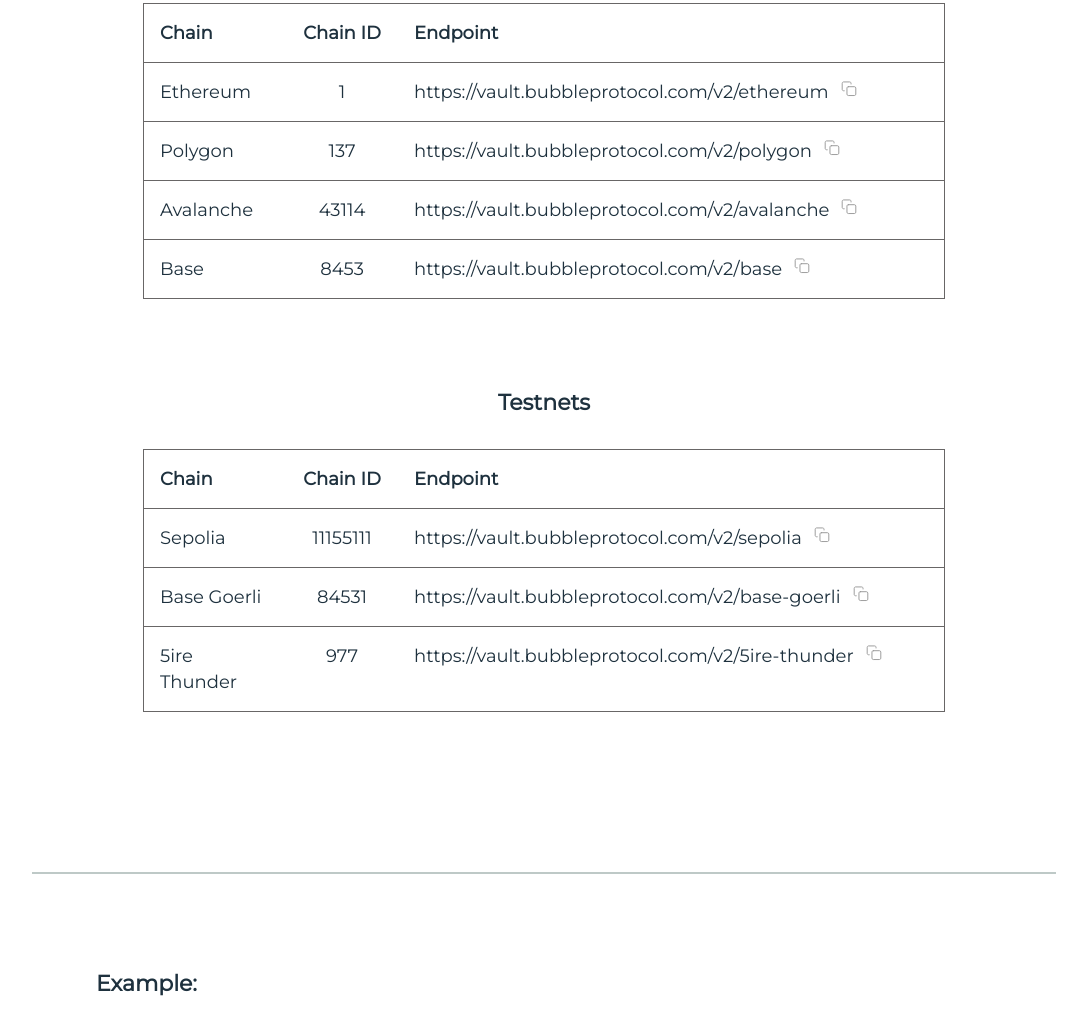
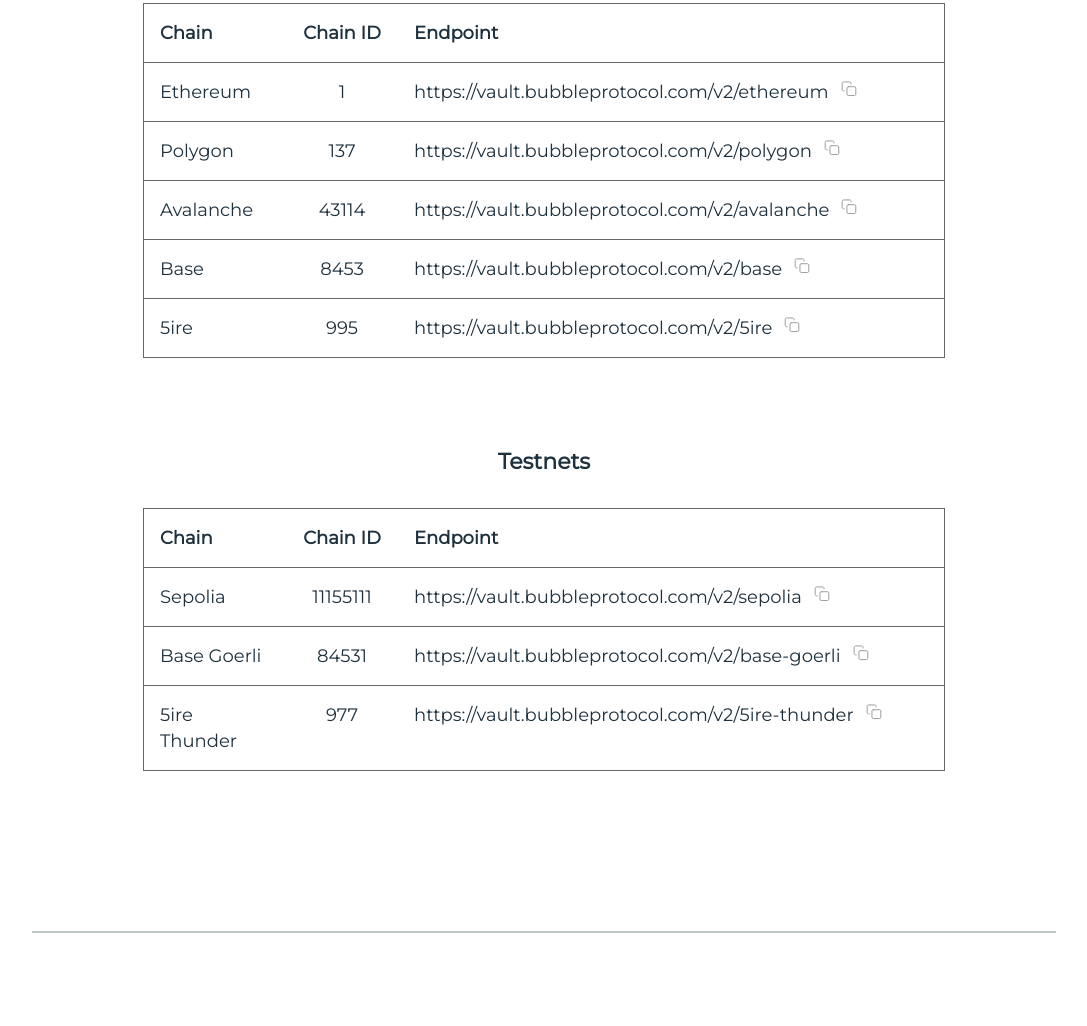
Before and after one commit to Bubble-Protocol/trivial-bubble-server, a website: page public/index.html in a window 1280 px wide. Shown: the part 1212-2238 px from the top of the page, without its empty margins (96-1183 px from the left). Drawn offline with nearby package versions, Linux system fonts and the light colour scheme.

Commit message:
add 5ire mainnet api to website

```diff
--- a/public/index.html
+++ b/public/index.html
@@ -104,6 +104,14 @@
                                 <img class="icon" src="images/icons/copy.svg" onclick="copyToClipboard('https://vault.bubbleprotocol.com/v2/base')">
                             </div>
                         </div>
+                        <div class="row">
+                            <span class="chain-column">5ire</span>
+                            <span class="chain-id-column">995</span>
+                            <div class="url-column">
+                                <span>https://vault.bubbleprotocol.com/v2/5ire</span>
+                                <img class="icon" src="images/icons/copy.svg" onclick="copyToClipboard('https://vault.bubbleprotocol.com/v2/5ire')">
+                            </div>
+                        </div>
                     </div>
                 </div>
                 <br/>
```
